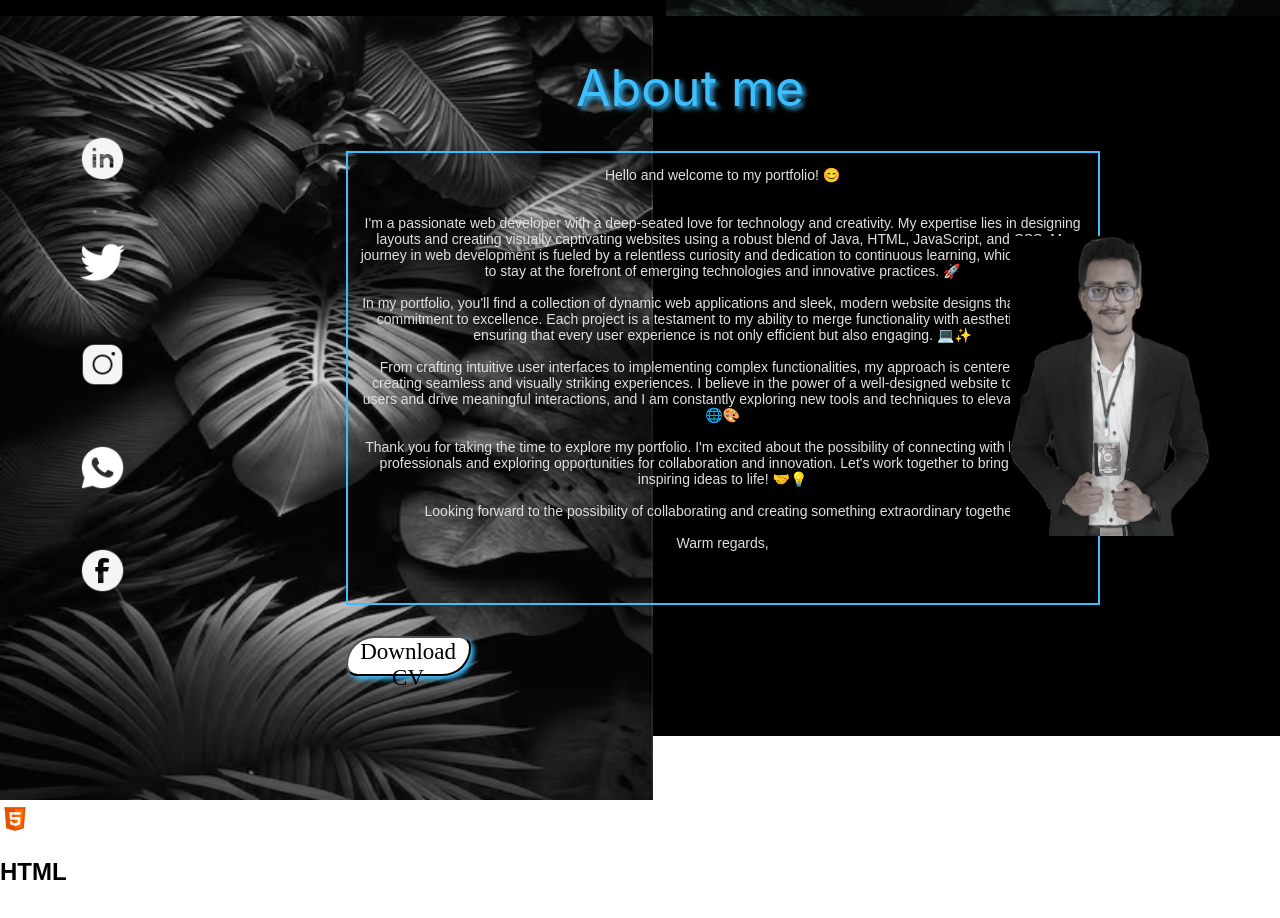
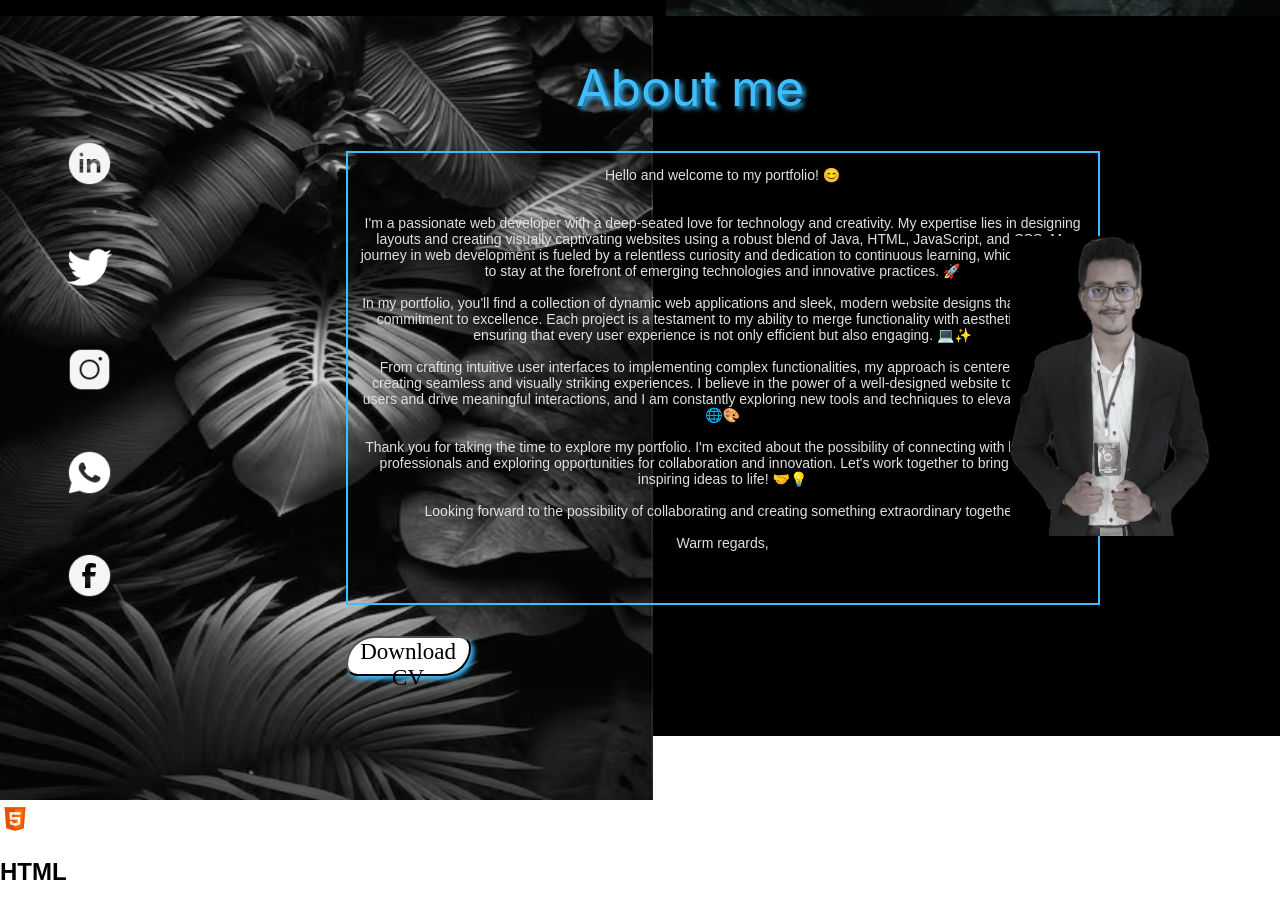
Before and after one commit to harshana47/My-Portfolio, a plain HTML site: page index.html in a window 1280 px wide. Shown: the part 784-1702 px from the top of the page. Drawn offline with Linux system fonts and the light colour scheme; a web font is replaced by a local one.

Commit message:
contact bar images

```diff
--- a/index.html
+++ b/index.html
@@ -208,6 +208,18 @@
             z-index: 3;
             background: none;
         }
+        /*contact bar images*/
+        body>main:nth-child(3)>section:nth-child(5)>div:first-child>nav{
+            justify-content: space-around;
+            position: absolute;
+            align-self: center;
+            top: 0;
+            bottom: 0;
+            left: 7px;
+            right: 0;
+            display: block;
+        }
+
     </style>
 </head>
 <body>
```
